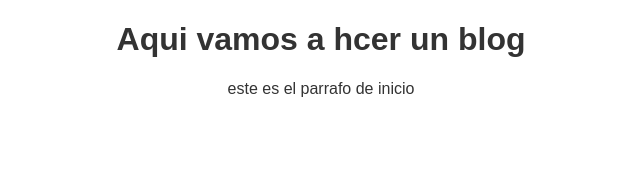
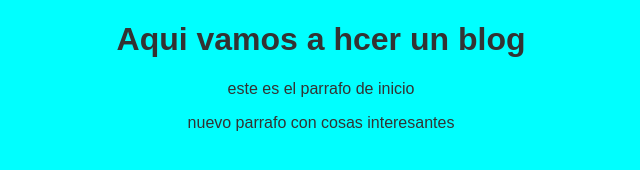
Before and after one commit to ADG-CESM/Prueba_git, a plain HTML site: page blogpost.html in a window 1280 px wide. Shown: the whole page, without its empty margins (319-959 px from the left). Drawn offline with Linux system fonts and the light colour scheme.

Commit message:
se añidio fondo a bg body y añidio parrafo

```diff
--- a/blogpost.html
+++ b/blogpost.html
@@ -10,6 +10,7 @@
     <div id="container">
         <h1>Aqui vamos a hcer un blog</h1>
         <p>este es el parrafo de inicio</p>
+        <p>nuevo parrafo con cosas interesantes</p>
     </div>
 
 </body>
--- a/css/estilos.css
+++ b/css/estilos.css
@@ -3,3 +3,6 @@
     text-align: center;
     font-family: "Arial";
 }
+body{
+    background-color: aqua;
+}
```
